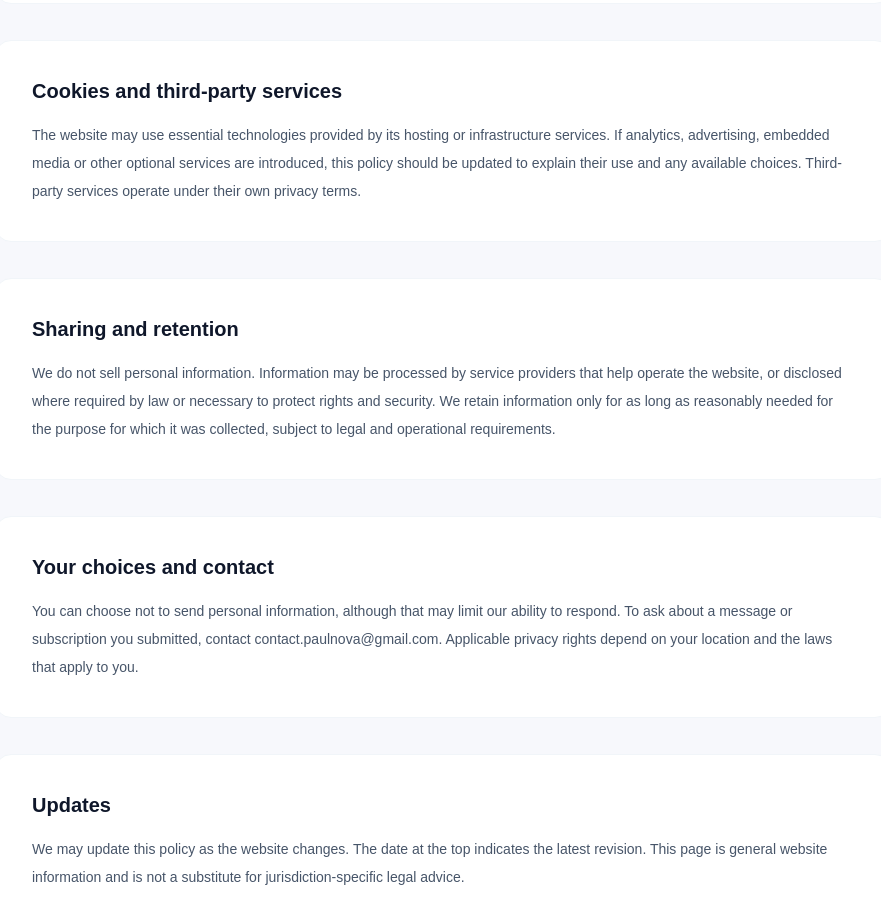
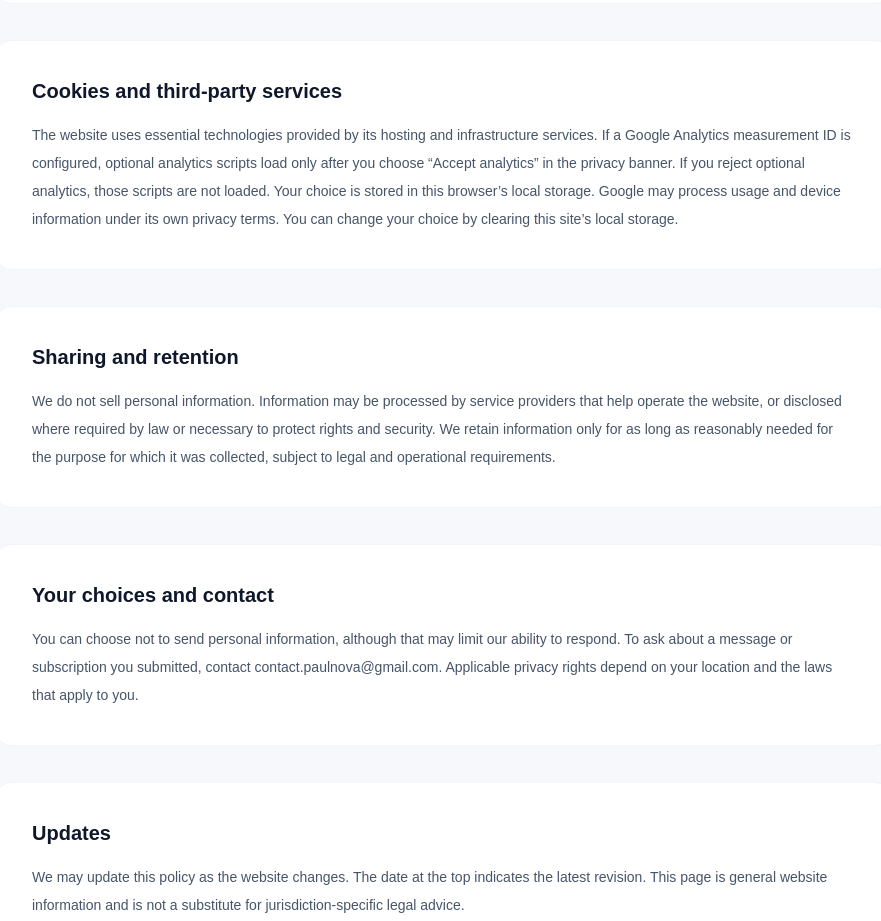
Before and after one commit to paulwebsdev/Blog, a Next.js app: page /privacy in a window 1280 px wide. Shown: the part 1120-2041 px from the top of the page, without its empty margins (197-1078 px from the left). Built offline with nearby package versions, Linux system fonts and the light colour scheme; no server answers.

Commit message:
Disclose consent-based optional analytics in privacy policy

```diff
--- a/src/app/privacy/page.tsx
+++ b/src/app/privacy/page.tsx
@@ -5,7 +5,7 @@ export default function PrivacyPage() { return <InfoPage eyebrow="Your informati
 {heading:"Information you provide",paragraphs:["If you email us, we receive the information you choose to include, such as your email address, name and message. If newsletter registration is enabled, we may collect the email address you submit and basic subscription status."]},
 {heading:"Information collected through the site",paragraphs:["Our hosting, security and infrastructure providers may process technical information needed to deliver and protect the website, such as IP address, browser and device details, requested pages and diagnostic logs. The exact information depends on the services active at the time of your visit."]},
 {heading:"How information is used",bullets:["To operate, maintain and secure the website.","To respond to messages, feedback and correction requests.","To manage subscriptions if and when newsletter registration is available.","To understand site performance and improve content and usability."]},
-{heading:"Cookies and third-party services",paragraphs:["The website may use essential technologies provided by its hosting or infrastructure services. If analytics, advertising, embedded media or other optional services are introduced, this policy should be updated to explain their use and any available choices. Third-party services operate under their own privacy terms."]},
+{heading:"Cookies and third-party services",paragraphs:["The website uses essential technologies provided by its hosting and infrastructure services. If a Google Analytics measurement ID is configured, optional analytics scripts load only after you choose “Accept analytics” in the privacy banner. If you reject optional analytics, those scripts are not loaded. Your choice is stored in this browser’s local storage. Google may process usage and device information under its own privacy terms. You can change your choice by clearing this site’s local storage."]},
 {heading:"Sharing and retention",paragraphs:["We do not sell personal information. Information may be processed by service providers that help operate the website, or disclosed where required by law or necessary to protect rights and security. We retain information only for as long as reasonably needed for the purpose for which it was collected, subject to legal and operational requirements."]},
 {heading:"Your choices and contact",paragraphs:["You can choose not to send personal information, although that may limit our ability to respond. To ask about a message or subscription you submitted, contact contact.paulnova@gmail.com. Applicable privacy rights depend on your location and the laws that apply to you."]},
 {heading:"Updates",paragraphs:["We may update this policy as the website changes. The date at the top indicates the latest revision. This page is general website information and is not a substitute for jurisdiction-specific legal advice."]}
```
